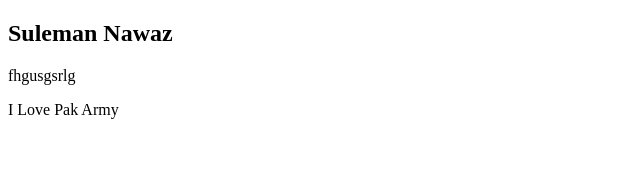
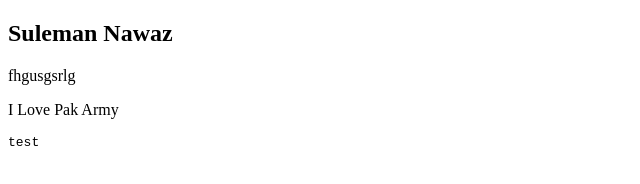
Before and after one commit to sulemanlodhra/Desktop, a plain HTML site: page index.html in a window 1280 px wide. Shown: the full height of the page, 0-640 px from the left. Drawn offline with Linux system fonts and the light colour scheme.

Commit message:
pre
user2 branch published

```diff
--- a/index.html
+++ b/index.html
@@ -11,6 +11,7 @@
 <div class="col-lg-12">
 	<div class="abc">
 		<p>I Love Pak Army</p>
+		<pre>test</pre>
 	</div>
 </div>
 
```
